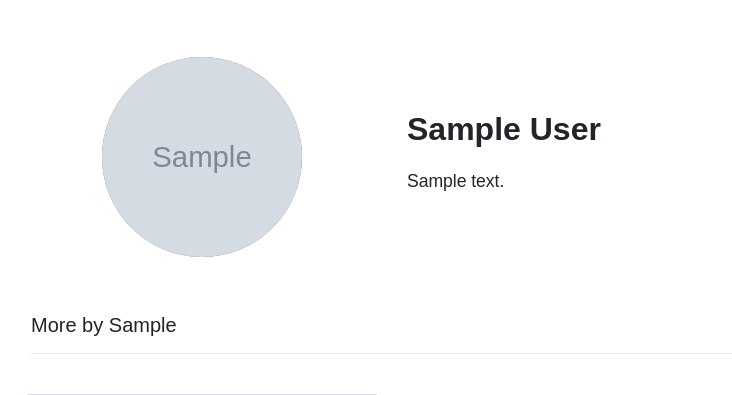
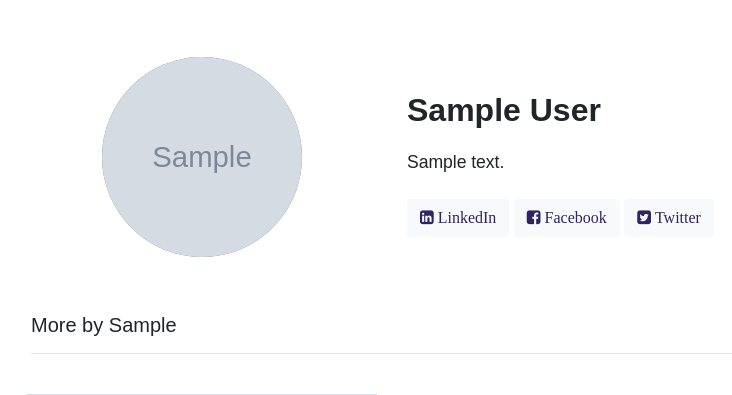
Before and after one commit to RisingOfMInds/ROM, a Django app: template blog/templates/blog/author.html in a window 1280 px wide. Shown: the part 59-454 px from the top of the page, without its empty margins (58-790 px from the left). Run offline with Django 3.2, Linux system fonts and the light colour scheme; the template is opened without the code that fills it: most values are stand-ins (such as "Sample title", 1, 10 or a date in 2020); grey boxes marked "Sample" are stand-in pictures; some libraries are stand-ins or nearby versions.

Commit message:
Author social links added

```diff
--- a/blog/models.py
+++ b/blog/models.py
@@ -26,6 +26,9 @@ class Author(AbstractUser):
     username = models.CharField(max_length=100, db_index=True, unique=True)
     description = models.TextField(max_length=500)
     thumbnail = models.ImageField(upload_to=thumbnail_name, blank=True)
+    linkedin = models.URLField(blank=True)
+    facebook = models.URLField(blank=True)
+    twitter = models.URLField(blank=True)
 
     USERNAME_FIELD = 'username'
 
--- a/blog/static/css/blog.css
+++ b/blog/static/css/blog.css
@@ -415,3 +415,8 @@ blockquote::before {
 blockquote::after {
     content: '';
 }
+
+.author-social > button > a {
+    color: #2f2361 !important;
+    text-decoration: none
+}
--- a/blog/templates/blog/author.html
+++ b/blog/templates/blog/author.html
@@ -19,6 +19,23 @@
                             <p>
                                 {{ author.description }}
                             </p>
+                        </div>
+                        <div class="col-md-12 author-social">
+                            {% if author.linkedin %}
+                                <button class="btn btn-light"><a class="fa fa-linkedin-square"
+                                                                 href="{{ author.linkedin }}"> LinkedIn </a>
+                                </button>
+                            {% endif %}
+                            {% if author.facebook %}
+                                <button class="btn btn-light"><a class="fa fa-facebook-square"
+                                                                 href="{{ author.facebook }}"> Facebook </a>
+                                </button>
+                            {% endif %}
+                            {% if author.twitter %}
+                                <button class="btn btn-light"><a class="fa fa-twitter-square"
+                                                                 href="{{ author.twitter }}"> Twitter </a>
+                                </button>
+                            {% endif %}
                         </div>
                     </div>
                 </div>
```
